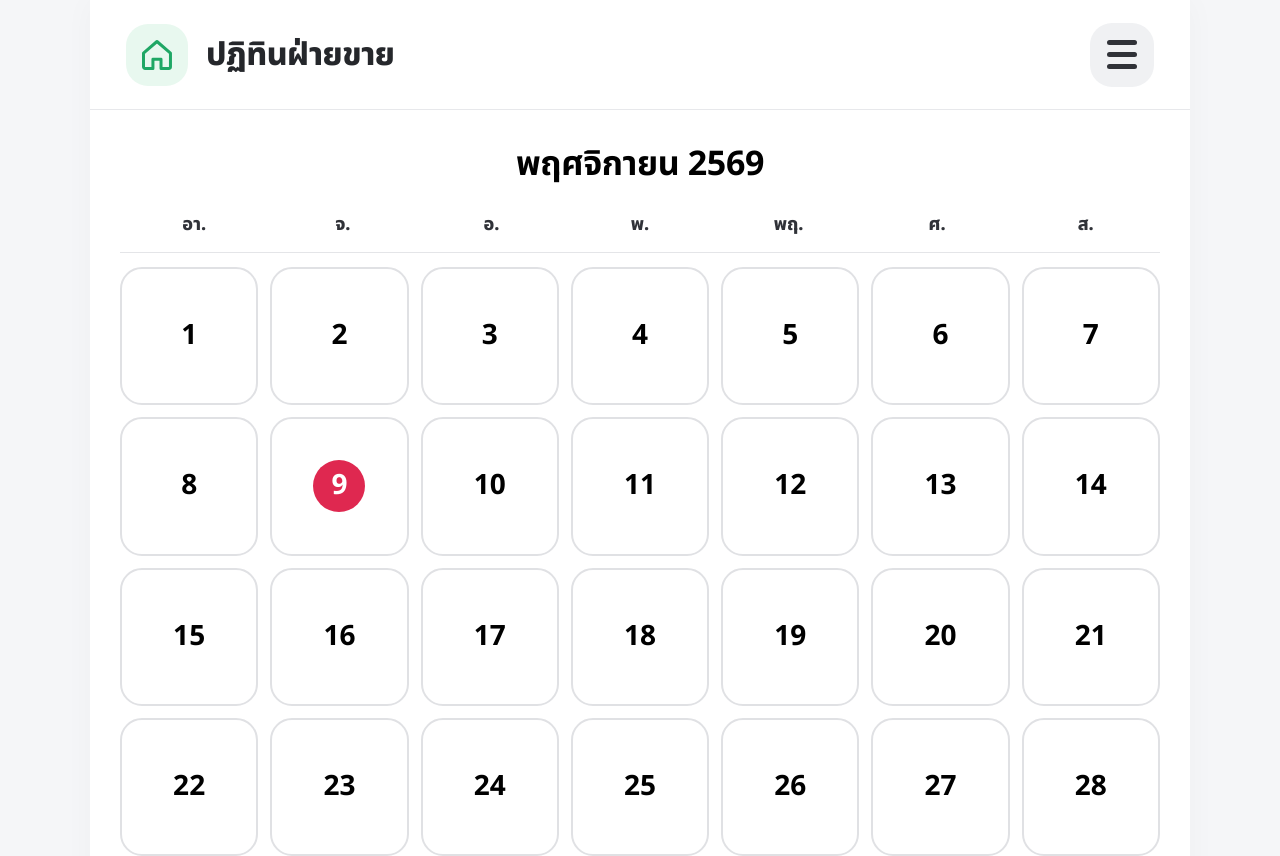
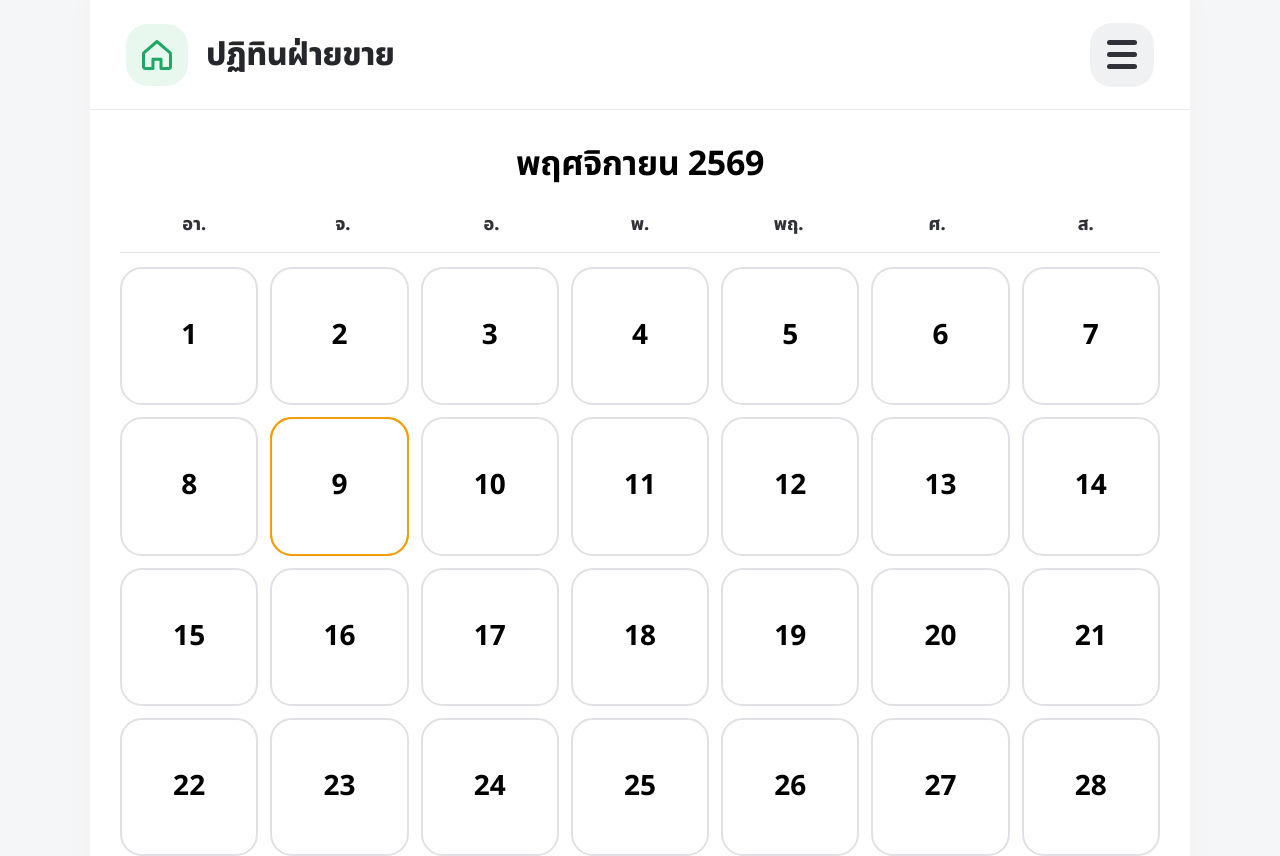
Before and after one commit to sonpalla2533-pixel/sales-calendar, a Next.js app: page / in a window 1280 px wide. Shown: the top 856 px of the page. Built offline with nearby package versions, Linux system fonts and the light colour scheme; no server answers; the database is empty.

Commit message:
Make current day clearly visible with orange cell border

```diff
--- a/app/globals.css
+++ b/app/globals.css
@@ -28,7 +28,7 @@ button{-webkit-tap-highlight-color:transparent}
 .day.status-booked{border-color:#df1b50;background:#fff0f3}
 .day.status-waiting_payment{border-color:#eda51f;background:#fff7e8}
 .day.status-maintenance{border-color:#55585d;background:#f0f1f2}
-.day.today strong{background:#df2850;color:#fff;border-radius:50%;width:52px;height:52px;display:grid;place-items:center}
+.day.today{border:2px solid #f59e0b !important;outline:2px solid #f59e0b;outline-offset:-2px}.day.today strong{background:transparent;color:inherit;border-radius:0;width:auto;height:auto;display:block}
 .mini-status{position:absolute;bottom:5px;left:3px;right:3px;margin:0;text-align:center;font-size:11px;line-height:1.1;background:#f1f2f4;border-radius:10px;padding:3px 2px;color:#666;white-space:nowrap;overflow:hidden;text-overflow:ellipsis}
 .day.empty{border-color:transparent;background:transparent;cursor:default}
 .day.empty:hover{transform:none}
```
